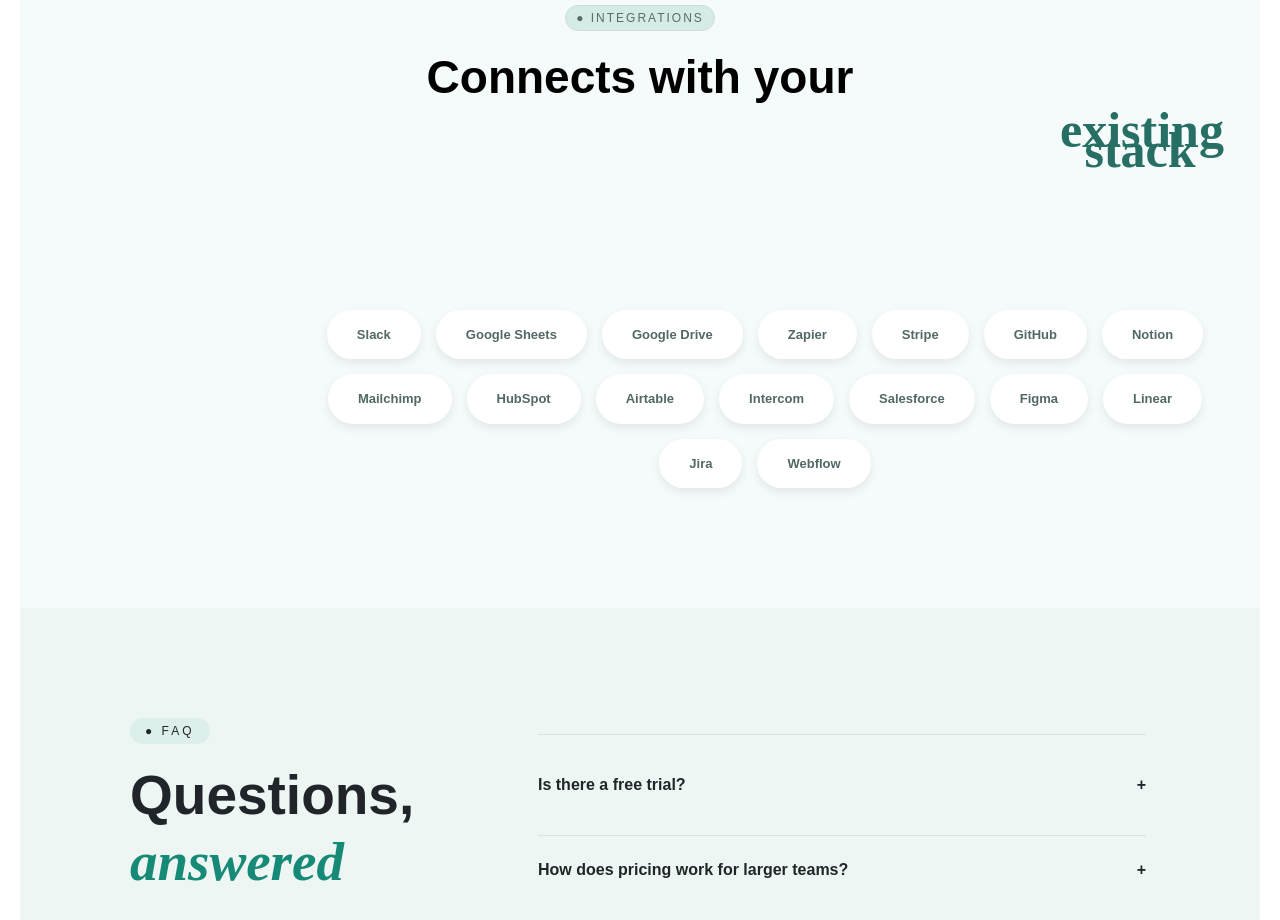
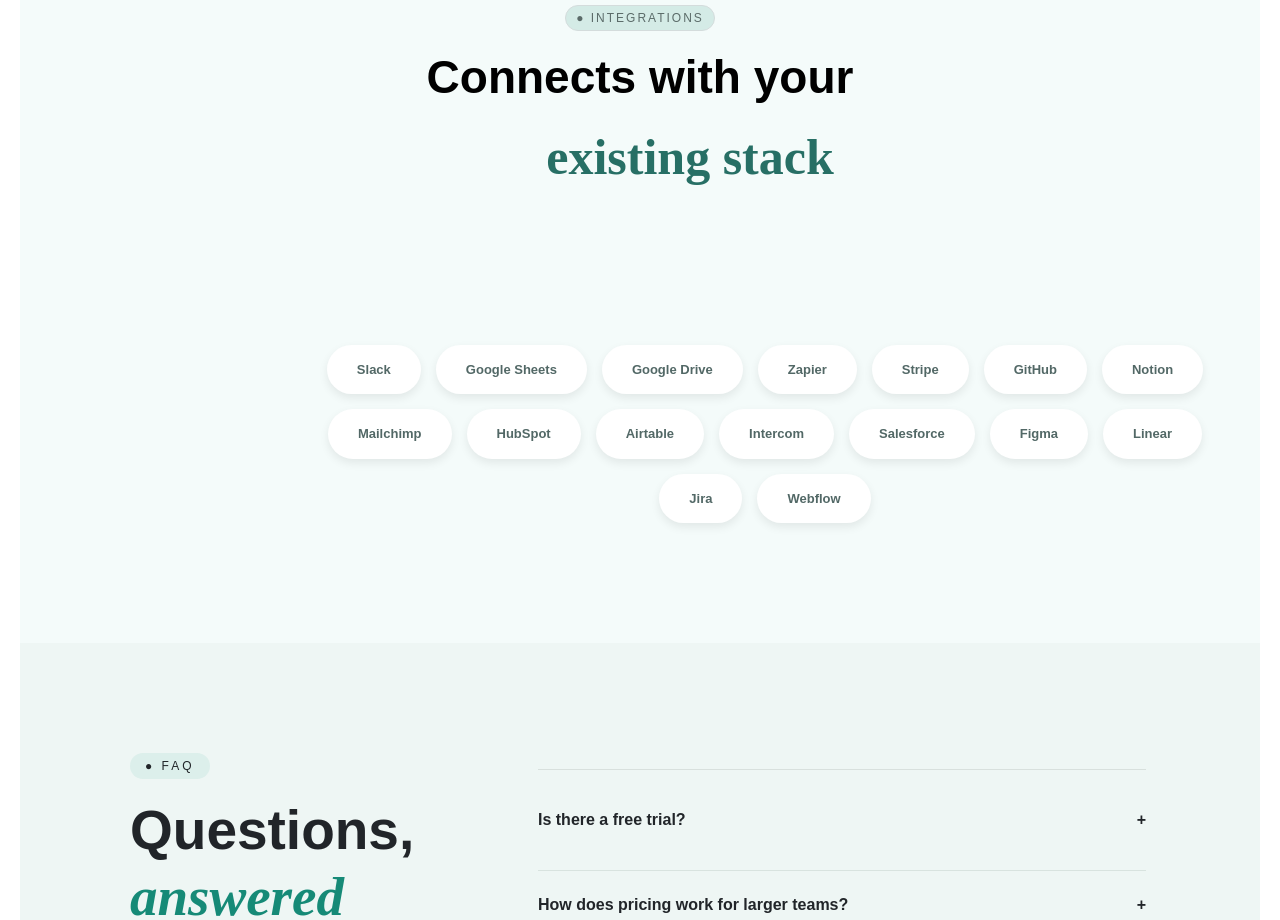
Before and after one commit to pudiparthi-srivani/react-task-7pages, a React (Vite) app: page / in a window 1280 px wide. Shown: the part 5300-6220 px from the top of the page. Built offline with nearby package versions, Linux system fonts and the light colour scheme.

Commit message:
Update App.css

```diff
--- a/src/App.css
+++ b/src/App.css
@@ -1178,10 +1178,10 @@
     color:#276f65;
     margin-bottom:50px;
     font-weight:bold;
-    width:400;
-    line-height:0.4;
+    width:100;
+
     display: block;
-    margin-left: 1000px;
+    margin-left: 100px;
 
 }
 .buttonss{
```
